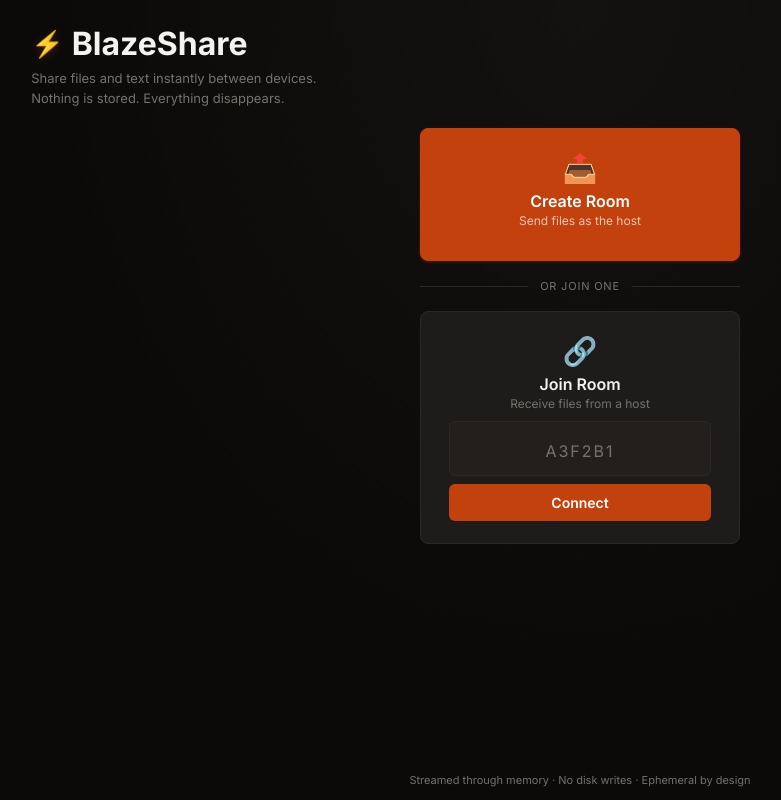
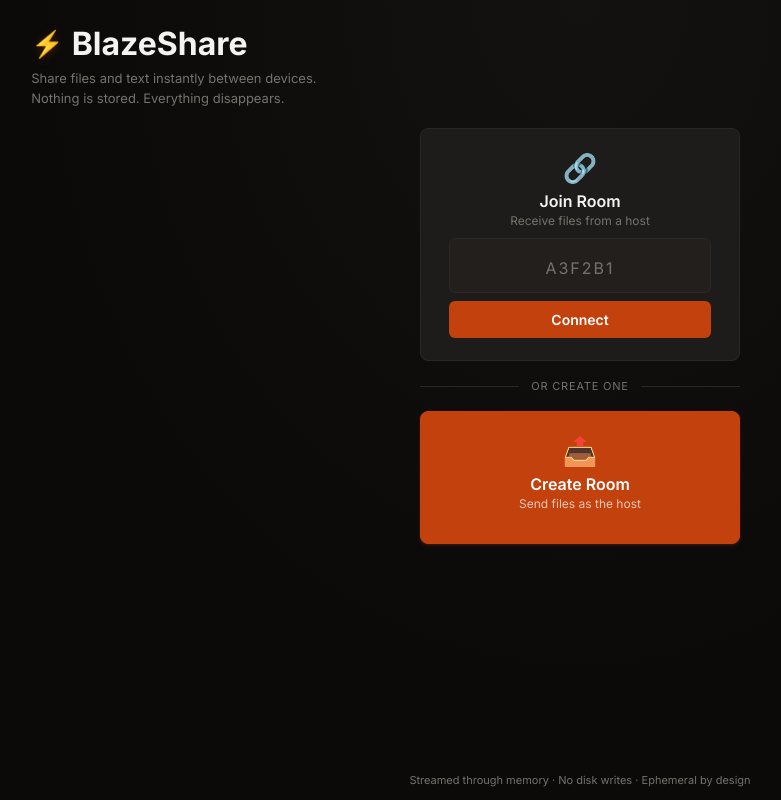
Before and after one commit to katrate/blazeshare, a React (Vite) app: page / in a window 1280 px wide. Shown: the whole page, without its empty margins (60-841 px from the left). Built offline with nearby package versions, Linux system fonts and the light colour scheme; no server answers.

Commit message:
Swap lobby: Join on left, Create on right

```diff
--- a/src/components/LobbyScreen.jsx
+++ b/src/components/LobbyScreen.jsx
@@ -19,16 +19,6 @@ export default function LobbyScreen({ socket, showToast }) {
 
   return (
     <div className="lobby">
-      <div className="lobby-card create-card" onClick={handleCreate}>
-        <span className="lobby-card-icon">📤</span>
-        <span className="lobby-card-title">Create Room</span>
-        <span className="lobby-card-desc">Send files as the host</span>
-      </div>
-
-      <div className="lobby-divider">
-        <span>or join one</span>
-      </div>
-
       <div className="lobby-card join-card">
         <span className="lobby-card-icon">🔗</span>
         <span className="lobby-card-title">Join Room</span>
@@ -43,6 +33,16 @@ export default function LobbyScreen({ socket, showToast }) {
         />
         <button className="lobby-join-btn" onClick={handleJoin}>Connect</button>
       </div>
+
+      <div className="lobby-divider">
+        <span>or create one</span>
+      </div>
+
+      <div className="lobby-card create-card" onClick={handleCreate}>
+        <span className="lobby-card-icon">📤</span>
+        <span className="lobby-card-title">Create Room</span>
+        <span className="lobby-card-desc">Send files as the host</span>
+      </div>
     </div>
   )
 }
```
